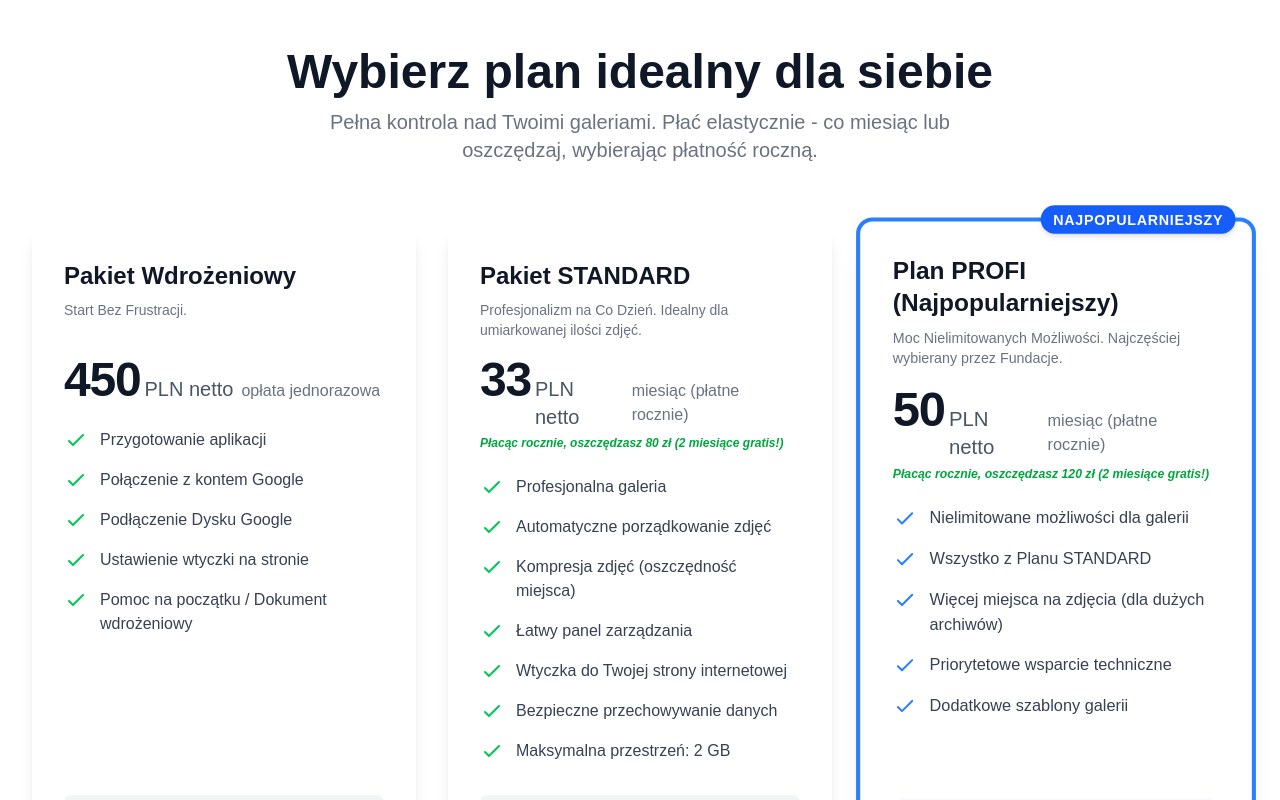
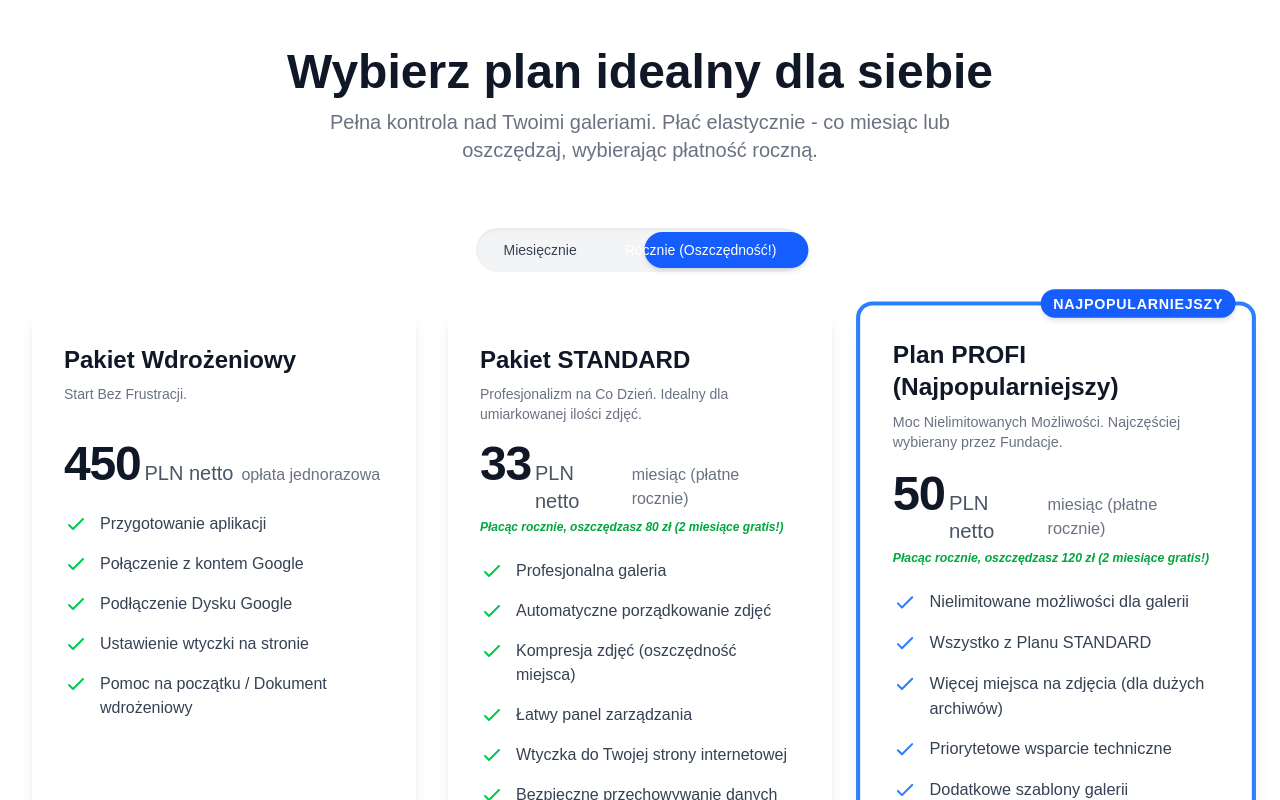
Before and after one commit to programista-nautil/galeria-app, a Next.js app: page /pricing in a window 1280 px wide. Shown: the top 800 px of the page. Built offline with nearby package versions, Linux system fonts and the light colour scheme.

Commit message:
fix: naprawiono blad use client oraz blad TypeScrypt 'price' i dodano logike przelacznika

```diff
--- /dev/null
+++ b/src/app/pricing/components/PaymentToggle.tsx
@@ -0,0 +1,51 @@
+import React from 'react';
+
+// Definicja typów dla tego, co komponent ma przyjmować.
+// Przyjmuje aktualny wybór ('monthly' lub 'yearly') i funkcję do zmiany tego wyboru.
+interface PaymentToggleProps {
+  currentPeriod: 'monthly' | 'yearly';
+  onToggle: (period: 'monthly' | 'yearly') => void;
+}
+
+const PaymentToggle: React.FC<PaymentToggleProps> = ({ currentPeriod, onToggle }) => {
+
+  // Wbudowany styl, który zapewni efekt "przesuwania" tła.
+  const isMonthly = currentPeriod === 'monthly';
+
+  return (
+    <div className="flex justify-center mb-10">
+      <div
+        className="relative flex p-1 bg-gray-100 rounded-full shadow-inner cursor-pointer"
+        // Logika kliknięcia: przełączamy się na przeciwny tryb
+        onClick={() => onToggle(isMonthly ? 'yearly' : 'monthly')}
+      >
+
+        {/* Tło przełącznika, które animuje się po kliknięciu */}
+        <div
+          className={`absolute top-1 bottom-1 w-1/2 bg-blue-600 rounded-full shadow-md transition-all duration-300 ease-in-out`}
+          style={{ transform: isMonthly ? 'translateX(0%)' : 'translateX(100%)' }}
+        />
+
+        {/* Opcja Miesięczna */}
+        <button
+          type="button"
+          className={`z-10 px-6 py-2 text-sm font-medium rounded-full transition-colors duration-300 ${isMonthly ? 'text-white' : 'text-gray-700 hover:text-gray-900'}`}
+          onClick={() => onToggle('monthly')}
+        >
+          Miesięcznie
+        </button>
+
+        {/* Opcja Roczna */}
+        <button
+          type="button"
+          className={`z-10 px-6 py-2 text-sm font-medium rounded-full transition-colors duration-300 ${isMonthly ? 'text-gray-700 hover:text-gray-900' : 'text-white'}`}
+          onClick={() => onToggle('yearly')}
+        >
+          Rocznie (Oszczędność!)
+        </button>
+      </div>
+    </div>
+  );
+};
+
+export default PaymentToggle;// Eksportujemy komponent, aby można go było używać w innych miejscach aplikacji
--- a/src/app/pricing/page.tsx
+++ b/src/app/pricing/page.tsx
@@ -1,14 +1,16 @@
-import React from 'react';
-// Importujemy komponent PriceCard
+"use client"; // Włączam tryb klienta dla tego pliku
+
+import React, { useState } from 'react';
 import PriceCard from './components/PriceCard';
+import PaymentToggle from './components/PaymentToggle'; // Importujemy nowy komponent
 
-// Definicja danych cennika, łącząca warianty płatności
+// Definicja danych cennika
 const pricingData = [
   // 1. PAKIET WDROŻENIOWY (Opłata Jednorazowa)
   {
     title: 'Pakiet Wdrożeniowy',
     subtitle: 'Start Bez Frustracji.',
-    price: 450, // PLN netto
+    price: 450,
     priceUnit: 'PLN netto',
     period: 'opłata jednorazowa',
     features: [
@@ -21,6 +23,8 @@ const pricingData = [
     isPrimary: false,
     savings: null,
     buttonText: 'Rozpocznij teraz',
+    // WAŻNE: Nie ma monthlyPrice, więc będzie traktowane jako undefined.
+    // Logika w getPlanDetails musi to obsłużyć.
   },
 
   // 2. PAKIET STANDARD (Łączymy roczny i miesięczny)
@@ -42,8 +46,6 @@ const pricingData = [
     isPrimary: false,
     savings: 'Płacąc rocznie, oszczędzasz 80 zł (2 miesiące gratis!)',
     buttonText: 'Wybieram STANDARD',
-
-    // Dane dla przełącznika Miesiąc/Rok, jeśli go dodasz w komponencie PriceCard
     monthlyPrice: 40,
   },
 
@@ -64,48 +66,101 @@ const pricingData = [
     isPrimary: true, // Plan najpopularniejszy - wyróżniamy go!
     savings: 'Płacąc rocznie, oszczędzasz 120 zł (2 miesiące gratis!)',
     buttonText: 'Wybieram PROFI',
-
-    // Dane dla przełącznika Miesiąc/Rok, jeśli go dodasz w komponencie PriceCard
     monthlyPrice: 60,
   },
 ];
 
+// Musimy zadeklarować typ, który zawiera price i opcjonalnie monthlyPrice,
+// aby TypeScript wiedział, jak się do niego odwołać.
+type PricingPlan = typeof pricingData[0] & { monthlyPrice?: number };
+
+
 export default function PricingPage() {
-  // Pamiętaj: ten komponent PriceCard.tsx musi istnieć, aby to działało!
+  // 1. STAN: Domyślnie ustawiamy płatność roczną (tańszą)
+  const [paymentPeriod, setPaymentPeriod] = useState<'monthly' | 'yearly'>('yearly');
+
+  // 2. FUNKCJA DO POBIERANIA AKTUALNYCH DANYCH - uzywamy PricingPlan jako typu
+  const getPlanDetails = (plan: PricingPlan) => {
+
+    // Dla wszystkich planów: dynamiczna zmiana cen na podstawie stanu
+    const isYearly = paymentPeriod === 'yearly';
+
+    // Logika ceny:
+    let finalPrice = plan.price;
+    let finalPeriod = plan.period;
+    let finalSavings = plan.savings;
+
+    // Próba przełączenia ceny TYLKO jeśli plan ma opcję miesięczną (monthlyPrice)
+    if (plan.monthlyPrice !== undefined) {
+        if (isYearly) {
+            // Cena roczna (niższa, z oszczędnościami)
+            finalPrice = plan.price;
+            finalPeriod = 'miesiąc (płatne rocznie)';
+            finalSavings = plan.savings;
+        } else {
+            // Cena miesięczna (wyższa, bez oszczędności)
+            finalPrice = plan.monthlyPrice;
+            finalPeriod = 'miesiąc (płatne co miesiąc)';
+            finalSavings = null;
+        }
+    }
+    // Jeśli monthlyPrice jest undefined (np. Pakiet Wdrożeniowy), zostawiamy finalPrice = plan.price,
+    // a period i savings zostają stałe (tak jak są zdefiniowane w pricingData).
+
+    return {
+      price: finalPrice,
+      period: finalPeriod,
+      savings: finalSavings,
+    };
+  };
+
+
   return (
     // Używamy stylów z głównej strony Nautil (tło, wyśrodkowanie)
     <div className="min-h-screen bg-white py-12 px-4 sm:px-6 lg:px-8">
       <div className="max-w-7xl mx-auto">
 
-        {/* Nagłówek i opis - używamy tekstu z pliku Word */}
+        {/* Nagłówek i opis */}
         <div className="text-center mb-16">
           <h1 className="text-4xl font-extrabold text-gray-900 sm:text-5xl">
             Wybierz plan idealny dla siebie
           </h1>
-          {/* Opcjonalny opis, którego nie było w nagłówku, ale dobrze jest go dodać */}
           <p className="mt-3 max-w-2xl mx-auto text-xl text-gray-500">
             Pełna kontrola nad Twoimi galeriami. Płać elastycznie - co miesiąc lub oszczędzaj, wybierając płatność roczną.
           </p>
         </div>
 
-        {/* Sekcja Kafelków Cennika - Używamy Tailwinda (grid) dla 3 kafelków */}
+        {/* 3. WŁĄCZENIE KOMPONENTU PRZEŁĄCZNIKA */}
+        <PaymentToggle
+          currentPeriod={paymentPeriod}
+          onToggle={setPaymentPeriod} // Przekazujemy funkcję do zmiany stanu
+        />
+
+        {/* Sekcja Kafelków Cennika */}
         <div className="grid grid-cols-1 gap-8 md:grid-cols-3">
-          {pricingData.map((plan) => (
+          {pricingData.map((plan) => {
+            // 4. Używamy dynamicznych detali cen
+            const details = getPlanDetails(plan as PricingPlan);
+
+            return (
               <PriceCard
                 key={plan.title}
                 title={plan.title}
                 subtitle={plan.subtitle}
-              price={plan.price}
+
+                // 5. Używamy dynamicznych wartości
+                price={details.price} // ZAWSZE jest liczbą dzięki poprawce w getPlanDetails
+                period={details.period}
+                savings={details.savings}
+
+                // Używamy stałych wartości
                 priceUnit={plan.priceUnit}
-              period={plan.period}
                 features={plan.features}
                 isPrimary={plan.isPrimary}
-              savings={plan.savings}
                 buttonText={plan.buttonText}
-              // Przekazujemy cenę miesięczną, na wypadek gdybyś chciał później dodać przełącznik
-              monthlyPrice={plan.monthlyPrice}
               />
-          ))}
+            );
+          })}
         </div>
       </div>
     </div>
```
Lines whose indentation alone changed are shown as unchanged.
